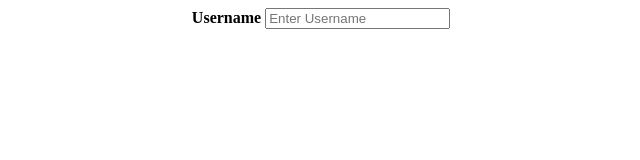
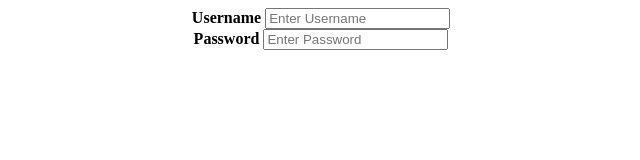
Before and after one commit to pallavivelpula123/Login-Page, a plain HTML site: page username.html in a window 1280 px wide. Shown: the whole page, without its empty margins (319-959 px from the left). Drawn offline with Linux system fonts and the light colour scheme.

Commit message:
Added password

```diff
--- a/username.html
+++ b/username.html
@@ -4,5 +4,9 @@
         <label for="uname"><b>Username</b></label>
         <input type="text" placeholder="Enter Username" name="uname" required>
         </div>
+    <div style="text-align: center;">
+        <label for="pwd"><b>Password</b></label>
+        <input type="password" placeholder="Enter Password" name="pwd" required>
+    </div>
     </body>
 </html>
```
Also changed, not shown: 1 other file.
